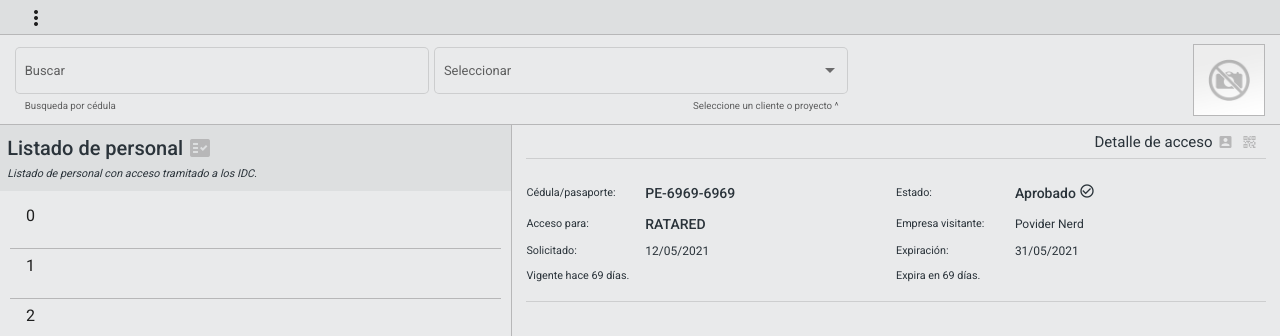
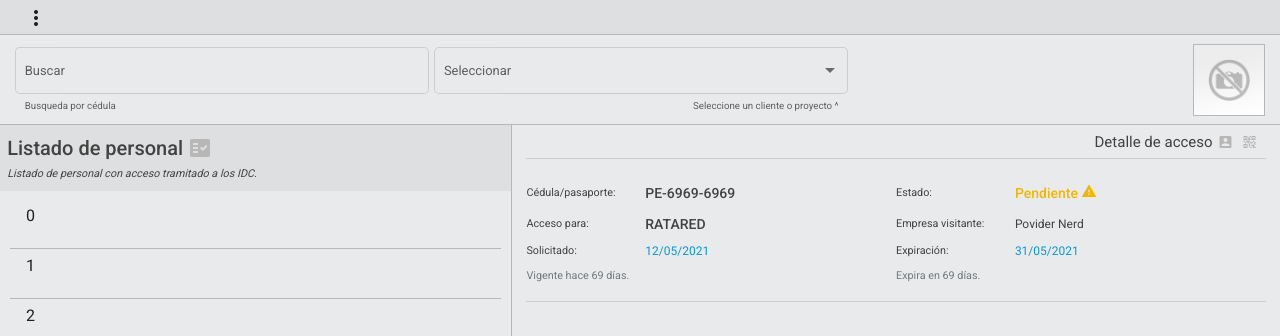
Before and after one commit to AbdielP/qrcodeproject, an Angular app: page /acceso in a window 1280 px wide. Shown: the top 336 px of the page. Built offline with nearby package versions, Linux system fonts and the light colour scheme.

Commit message:
css variables created for different text colors

```diff
--- a/src/app/pages/qrgenerator/qraccess/userdetails/userdetails.component.css
+++ b/src/app/pages/qrgenerator/qraccess/userdetails/userdetails.component.css
@@ -140,3 +140,19 @@ mat-divider {
 }.btn-descargar-qr:hover{
     background-color: #9B8CAE;
 }
+
+.text-info {
+    color: var(--text-info)!important;
+}
+
+.text-secondary {
+    color: var(--text-secondary)!important;
+}
+
+.text-success {
+    color: var(--text-success)!important;
+}
+
+.text-warning {
+    color: var(--text-warning)!important;
+}
--- a/src/app/pages/qrgenerator/qraccess/userdetails/userdetails.component.html
+++ b/src/app/pages/qrgenerator/qraccess/userdetails/userdetails.component.html
@@ -9,43 +9,46 @@
 
         <div class="container-row">
             <div class="info-row">
-                <small>Cédula/pasaporte:</small>
+                <small class="">Cédula/pasaporte:</small>
                 <p class="mat-body-2">PE-6969-6969</p>
             </div>
             <div class="info-row ">
-                <small>Estado:</small>
-                <p class="mat-body-2">Aprobado</p>
-                <mat-icon aria-hidden="false" aria-label="Example home icon">check_circle_outline</mat-icon>
+                <small class="">Estado:</small>
+                <!-- <p class="mat-body-2 text-success">Aprobado</p> -->
+                <p class="mat-body-2 text-warning">Pendiente</p>
+                <!-- <mat-icon class="text-success" aria-hidden="false" aria-label="Example home icon">check_circle_outline</mat-icon> -->
+                <mat-icon class="text-warning" aria-hidden="false" aria-label="Example home icon">report_problem</mat-icon>
+
             </div>
         </div>
         <div class="container-row">
             <div class="info-row">
-                <small>Acceso para:</small>
+                <small class="">Acceso para:</small>
                 <p class="mat-body-2">RATARED</p>
             </div>
             <div class="info-row ">
-                <small>Empresa visitante:</small>
+                <small class="">Empresa visitante:</small>
                 <p class="mat-caption">Povider Nerd</p>
             </div>
         </div>
 
         <div class="container-row">
             <div class="info-row">
-                <small>Solicitado:</small>
-                <p class="mat-caption">12/05/2021</p>
+                <small class="">Solicitado:</small>
+                <p class="mat-caption text-info">12/05/2021</p>
             </div>
             <div class="info-row ">
-                <small>Expiración:</small>
-                <p class="mat-caption">31/05/2021</p>
+                <small class="">Expiración:</small>
+                <p class="mat-caption text-info">31/05/2021</p>
             </div>
         </div>
 
         <div class="container-row">
             <div class="info-row">
-                <small>Vigente hace 69 días.</small>
+                <small class="text-secondary">Vigente hace 69 días.</small>
             </div>
             <div class="info-row ">
-                <small>Expira en 69 días.</small>
+                <small class="text-secondary">Expira en 69 días.</small>
             </div>
         </div>
 
--- a/src/styles.css
+++ b/src/styles.css
@@ -1,12 +1,19 @@
 /* @import url('https://fonts.googleapis.com/css2?family=Open+Sans&display=swap'); */
 
 ::ng-deep :root {
+  --navbar-background: #dddfe0;
+  --border-primary-color: #b7b7b8;
+  /* --font-primary-color: #2a333a; */
+  --font-primary-color: #424242;
+  --mat-primary-color: #673ab7;
+  --mat-accent-color: #ffd740;
+  --mat-warn-color: #f44336;
+  --text-secondary: #727a7e;
+  --text-success: #298A08;
+  --text-warning: #f3b600;
+  --text-info: #0a98d6;
   --navbar-height: 35px;
-  --navbar-background: #dddfe0;
   --search-container-height: 90px;
-  --border-primary-color: #b7b7b8;
-  --font-primary-color: #2a333a;
-  --mat-primary-color: #673ab7;
 }
 
 /* :host ::ng-deep .mat-form-field-wrapper{
```
